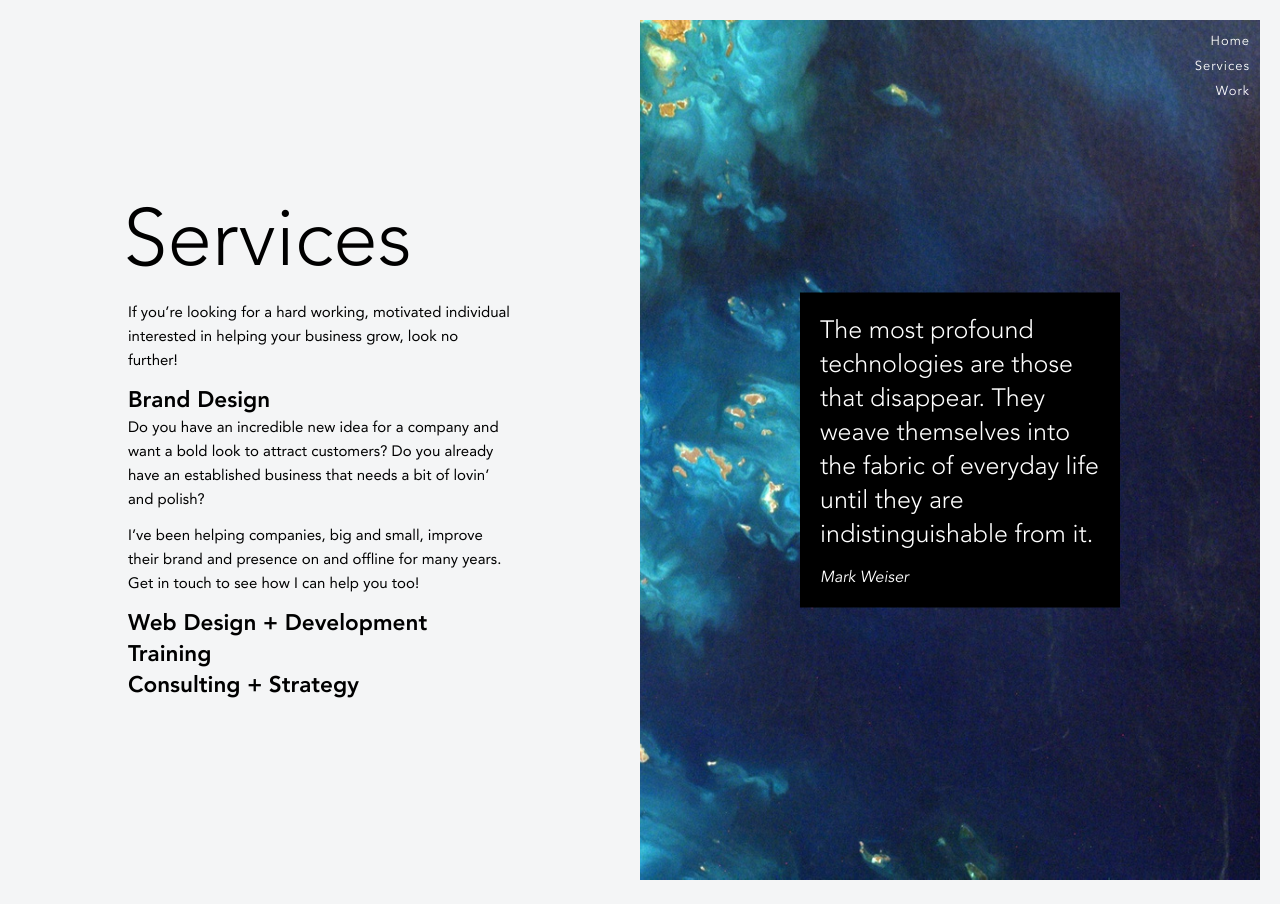
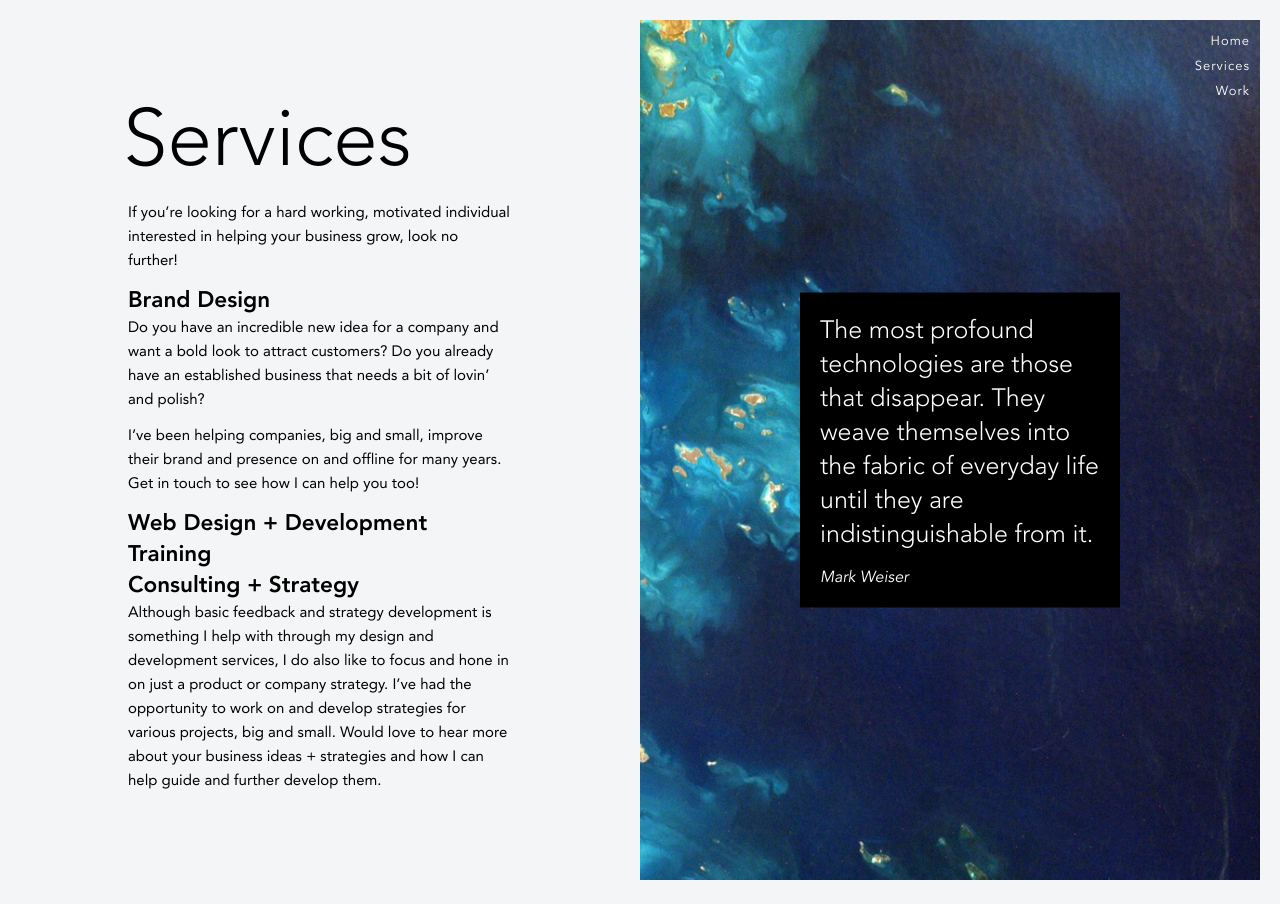
Before and after one commit to harisaurus/harisaurus.github.io, a Jekyll site: the page built from services.md, in a window 1280 px wide. Built offline with Jekyll 4.4.1, drawn with Linux system fonts in a browser that asks for light colours.

Commit message:
update Consulting + Strategy

```diff
--- a/services.md
+++ b/services.md
@@ -23,3 +23,4 @@ I've been helping companies, big and small, improve their brand and presence on
 
 
 ## Consulting + Strategy
+Although basic feedback and strategy development is something I help with through my design and development services, I do also like to focus and hone in on just a product or company strategy. I've had the opportunity to work on and develop strategies for various projects, big and small. Would love to hear more about your business ideas + strategies and how I can help guide and further develop them.
```
